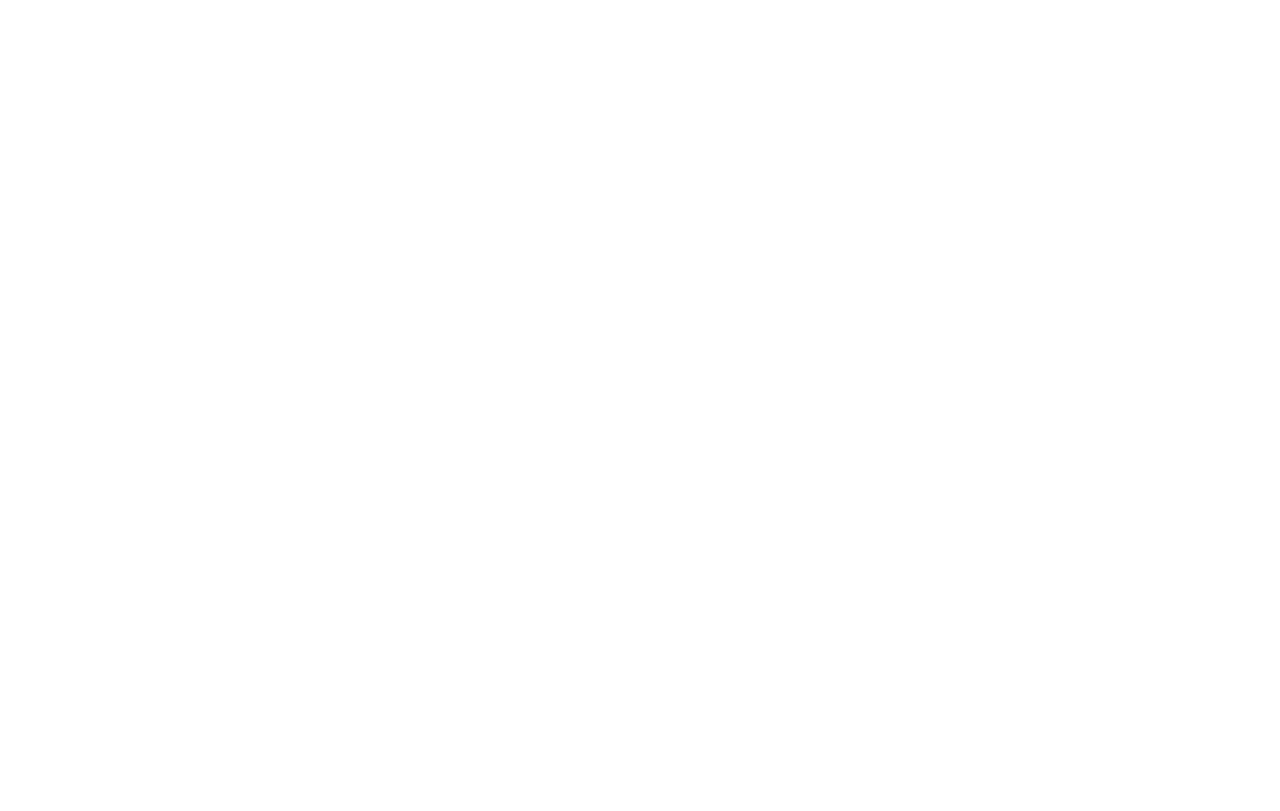
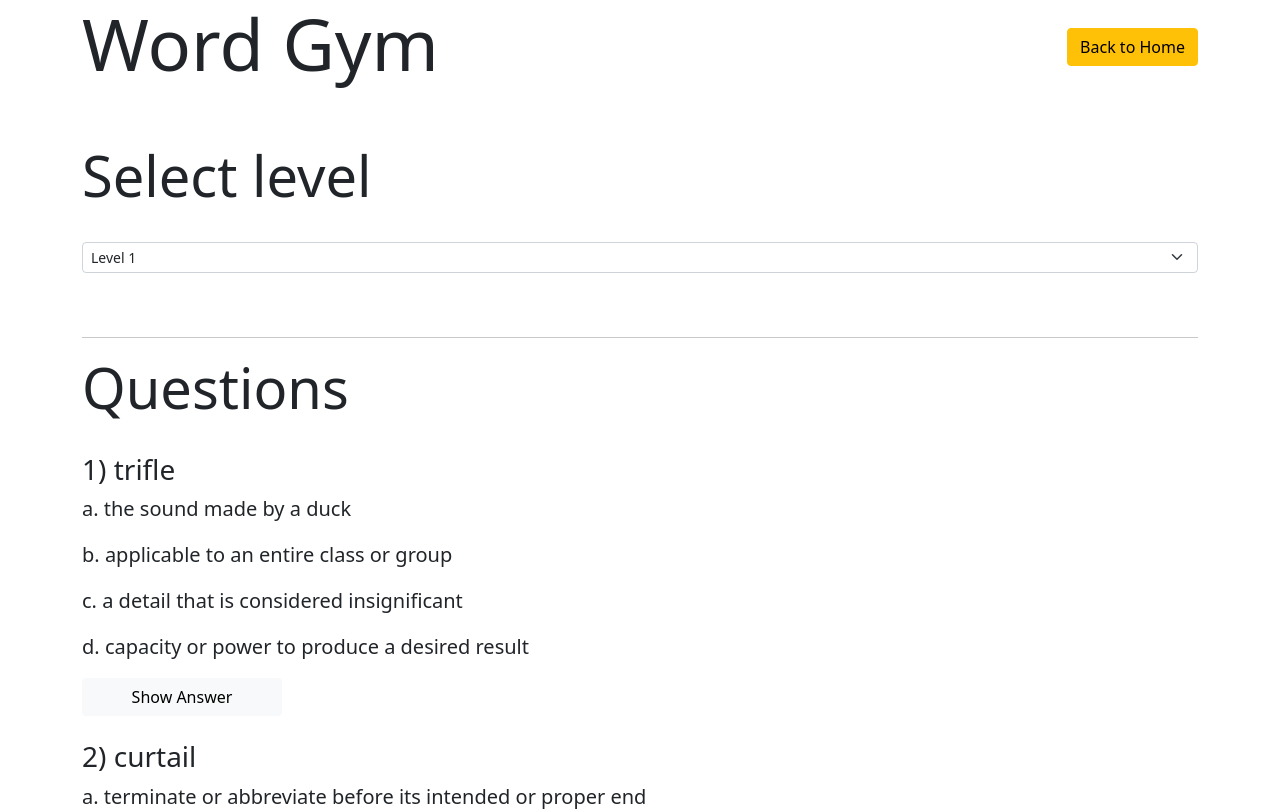
Before and after one commit to ashwin1999/grely, a React (Create React App) app: page /gym in a window 1280 px wide. Shown: the top 811 px of the page. Built offline with nearby package versions, Linux system fonts and the light colour scheme.

Commit message:
unscored quiz component

```diff
--- a/src/App.js
+++ b/src/App.js
@@ -2,7 +2,7 @@ import { Switch, Route } from "react-router-dom";
 import Home from "./Components/Home";
 import Lev from "./Components/Lev";
 import Dict from "./Components/Dict";
-// import Test from "./Components/Test";
+import WordGym from "./Components/WordGym";
 
 function App() {
   return (
@@ -10,7 +10,7 @@ function App() {
       <Route path="/" component={Home} exact />
       <Route path="/level/:id" component={Lev} />
       <Route path="/dictionary" component={Dict} />
-      {/* <Route path="/test" component={Test} /> */}
+      <Route path="/gym" component={WordGym} />
     </Switch>
   );
 }
--- a/src/Components/Home.js
+++ b/src/Components/Home.js
@@ -322,6 +322,13 @@ const Home = () => {
             ))}
           </tbody>
         </table>
+        <p className="lead">
+          Feeling Confident? Check out the word gym to strengthen your
+          vocabulary!{" "}
+          <Link className="gymlink btn lead" to="/gym">
+            Go now
+          </Link>
+        </p>
       </div>
     </div>
   );
--- a/src/Components/Lev.js
+++ b/src/Components/Lev.js
@@ -31,7 +31,6 @@ function Lev({ match }) {
 
   const changeVisibility = (e) => {
     let ind = e.target.parentElement.id;
-    console.log(`tr pressed: ${ind}`);
 
     let temp = [];
     for (let i = 0; i < closed.length; i++) {
--- /dev/null
+++ b/src/Components/Question.js
@@ -0,0 +1,33 @@
+import React, { useState } from "react";
+
+const Question = ({ word, options, qindex }) => {
+  const [toggleAnswer, setToggleAnswer] = useState(false);
+  // eslint-disable-next-line
+  const [optionIds, setOptionIds] = useState(["a. ", "b. ", "c. ", "d. "]);
+  return (
+    <div>
+      <h3>
+        {qindex + 1}) {word}
+      </h3>
+
+      {options.map((item, index) => (
+        <React.Fragment key={index}>
+          <p className={toggleAnswer && item.correct ? "lead red" : "lead"}>
+            {optionIds[index]}
+            <span>{item.value}</span>
+          </p>
+        </React.Fragment>
+      ))}
+      <button
+        className={`ansBtn btn ${toggleAnswer ? "btn-dark" : "btn-light"}`}
+        onClick={() => setToggleAnswer(!toggleAnswer)}
+      >
+        {`${toggleAnswer ? "Hide" : "Show Answer"}`}
+      </button>
+      <br />
+      <br />
+    </div>
+  );
+};
+
+export default Question;
--- /dev/null
+++ b/src/Components/Questions.js
@@ -0,0 +1,63 @@
+import React, { useState, useEffect } from "react";
+import Question from "./Question";
+
+const Questions = ({ allWords, nquestions }) => {
+  const [questions, setQuestions] = useState([]);
+
+  useEffect(() => {
+    // get (nquestions x 4) random index values ranging from 0 to (max-1)
+    const generateRandomIndices = (total, maxLength) => {
+      let arr = [];
+      while (arr.length < total) {
+        let r = Math.floor(Math.random() * maxLength) + 1;
+        arr.push(r);
+      }
+      return arr;
+    };
+
+    // shuffle the options
+    const shuffleArray = (arr) => {
+      for (var i = arr.length - 1; i > 0; i--) {
+        var rand = Math.floor(Math.random() * (i + 1));
+        [arr[i], arr[rand]] = [arr[rand], arr[i]];
+      }
+      return arr;
+    };
+
+    let randomIndices = generateRandomIndices(nquestions * 4, allWords.length);
+    let questionArr = [];
+
+    for (let i = 0; i < nquestions * 4; i += 4) {
+      let temp = allWords[randomIndices[i]];
+      let options = [
+        { value: allWords[randomIndices[i]].sub, correct: true },
+        { value: allWords[randomIndices[i + 1]].sub, correct: false },
+        { value: allWords[randomIndices[i + 2]].sub, correct: false },
+        { value: allWords[randomIndices[i + 3]].sub, correct: false },
+      ];
+      questionArr.push({
+        word: temp.word,
+        meaning: temp.sub,
+        options: shuffleArray(options),
+      });
+    }
+    setQuestions(questionArr);
+    console.log("useEffect-2 just ran");
+  }, [allWords, nquestions]);
+
+  return (
+    <React.Fragment>
+      <br />
+      <hr />
+      <h4 className="display-4">Questions</h4>
+      <br />
+      {questions.map((item, index) => (
+        <React.Fragment key={index}>
+          <Question word={item.word} options={item.options} qindex={index} />
+        </React.Fragment>
+      ))}
+    </React.Fragment>
+  );
+};
+
+export default Questions;
--- /dev/null
+++ b/src/Components/WordGym.js
@@ -0,0 +1,60 @@
+import React, { useEffect, useState } from "react";
+import Loader from "./Loader";
+import data from "./data";
+import Questions from "./Questions";
+
+const WordGym = () => {
+  // const [questions, setQuestions] = useState([]);
+  const [allWords, setAllWords] = useState([]);
+  const [loading, setLoading] = useState(true);
+  const [level, setLevel] = useState("1");
+
+  useEffect(() => {
+    // eslint-disable-next-line
+    let temp = data().filter((item) => {
+      if (item.level === level) {
+        return item;
+      }
+    });
+    setAllWords(temp);
+    setTimeout(() => {
+      setLoading(false);
+    }, 1000);
+    console.log("useEffect-1 just ran");
+  }, [level]);
+
+  return (
+    <div className="container-sm">
+      <span className="inline-content">
+        <h2 className="display-2">Word Gym</h2>
+        <a href="/#word-list">
+          <button className="btn btn-warning">Back to Home</button>
+        </a>
+      </span>
+      <br />
+      <br />
+      <h4 className="display-4">Select level</h4>
+      <br />
+      <select
+        name="level"
+        onChange={(e) => {
+          setLevel(e.target.value);
+        }}
+        value={level}
+        id="level"
+        class="form-select form-select-sm"
+      >
+        <option value="1">Level 1</option>
+        <option value="2">Level 2</option>
+        <option value="3">Level 3</option>
+        <option value="4">Level 4</option>
+        <option value="5">Level 5</option>
+      </select>
+      <br />
+      {loading ? <Loader /> : <Questions allWords={allWords} nquestions={15} />}
+      <br />
+    </div>
+  );
+};
+
+export default WordGym;
--- a/src/Styles/styles.css
+++ b/src/Styles/styles.css
@@ -44,6 +44,19 @@ a {
 
 svg {
     width: 600;
+}
+
+.red {
+    color: red;
+}
+
+.ansBtn.btn {
+    width: 200px;
+}
+
+.gymlink.btn {
+    color: black;
+    text-decoration: none;
 }
 
 .centered {
```
Also changed, not shown: src/Components/Dummy.js (added, +120 -0 lines), src/Components/Test.js (deleted, +0 -19 lines).
